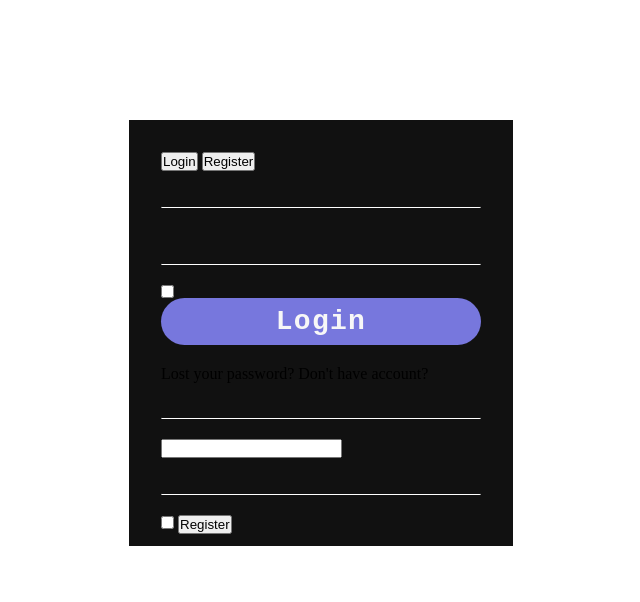
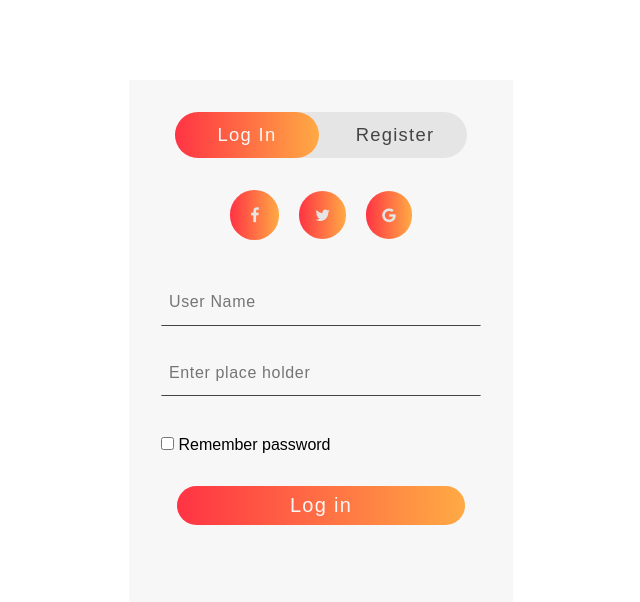
Before and after one commit to BinyamMamo/project_multi_step, a plain HTML site: page index.html in a window 1280 px wide. Shown: the whole page, without its empty margins (319-959 px from the left). Drawn offline with Linux system fonts and the light colour scheme.

Commit message:
finalize most of it. except reg/log btn transition

```diff
--- /dev/null
+++ b/css/login.css
@@ -0,0 +1,63 @@
+.username, .password, .email{
+    width: 20rem;
+    margin: auto;
+    color: #999;
+    font-size: 1rem;
+    font-family: sans-serif;
+    letter-spacing: 0.04rem;
+    margin-bottom: 1.5rem;
+    padding: 0.85rem 0.1rem;
+    padding-left: 0.5rem;
+    /* width: 8rem; */
+    border-radius: 0.1rem;
+    border: none;
+    border-bottom: 1px solid #444;
+    background-color: transparent;
+  }
+
+  .username:focus, .password:focus, .email:focus{
+    color: #444;
+    border: none;
+    border-bottom: 1px solid #999;
+    outline-color: transparent;
+    outline: none;
+  }
+
+  .login, .register{
+    font-family: sans-serif;
+    width: 18rem;
+    margin: auto;
+    margin-left: 1rem;
+    padding: 0.5rem 0rem;
+    background-image: linear-gradient(to right, #ff3344 , #ffaa44);
+    /* 7777dd */
+    border: none;
+    font-size: 1.25rem;
+    color: #f7f7f7;
+    letter-spacing: 0.08rem;
+    border-radius: 2rem;
+    margin-bottom: 1.25rem;
+    cursor: pointer;
+  }
+
+  .login:hover, .register:hover{
+    background-image: linear-gradient(to left, #ff3344 , #ffaa44);
+    transition-duration: 5s;
+  }
+
+  .checker-container{
+    width: fit-content;
+    /* margin: auto; */
+    margin-bottom: 2rem;
+    margin-top: 1rem;
+  }
+  .checker-box{
+    margin: 0;
+  }
+
+  .remember{
+    color: #444;
+    font-size: 1rem;
+    font-family: sans-serif;
+    margin-left: 0.25rem;
+  }
--- /dev/null
+++ b/css/register.css
@@ -0,0 +1,13 @@
+.checker-label{
+    font-size: 1rem;
+    font-family: sans-serif;
+    display: block;
+    margin-bottom: 2rem;
+    cursor: pointer;
+    user-select: none;
+}
+
+.checker-label a{
+    text-decoration: none;
+    color: #77f;
+}
--- a/css/styles.css
+++ b/css/styles.css
@@ -5,6 +5,7 @@
 
 body{
   /* background-image:  url("../img/bg.jpg"); */
+  /* background-color: #7777ff; */
   background-size: cover;
   background-position: center;
   background-repeat: repeat;
@@ -12,56 +13,80 @@ body{
 
 .container{
   /* border-radius: 0.75rem; */
-  background: #111;
+  display: block;
+  background: #f7f7f7;
   width: 20rem;
   margin: auto;
-  margin-top: 15vh;
+  margin-top: 10vh;
   padding: 2rem;
   padding-bottom: 0.75rem;
   overflow: hidden;
 }
 
-.username, .password{
-  width: 20rem;
+.icon-container{
+  width: fit-content;
   margin: auto;
-  color: #7d7d7d;
-  font-size: 1.25rem;
-  font-family: sans-serif;
-  letter-spacing: 0.04rem;
-  margin-bottom: 1.25rem;
-  padding: 0.4rem 1rem;
-  padding-left: 0.5rem;
-  /* width: 8rem; */
-  border-radius: 0.1rem;
-  border: none;
-  border-bottom: 1px solid white;
-  background-color: transparent;
+  margin-bottom: 2rem;
+}
+.fa{
+  background-image: linear-gradient(to right, #ff3344 , #ffaa44);
+  color: #e5e5e5;
+  padding: 1rem;
+  border-radius: 50px;
+  margin: 0.5rem;
 }
 
-.username:focus, .password:focus{
-  color: #7777dd;
-  border: none;
-  border-bottom: 1px solid white;
-  outline-color: transparent;
-  outline: none;
+.fa-facebook{
+  padding: 1.055rem 1.25rem;
 }
 
-.login{
-  font-family: monospace;
+.slide-container{
+  width: 50rem;
+  display: flex;
+}
+
+.container-one{
   width: 20rem;
+  display: block;
+  margin-left: 0rem;
+}
+
+.container-two{
+  width: 20rem;
+  display: block;
+  float: left;
+  margin-left: 5rem;
+}
+
+.btn-container{
+  background-color: #e5e5e5;
+  height: fit-content;
+  width: fit-content;
+  border-radius: 2rem;
   margin: auto;
-  padding: 0.5rem 0rem;
-  background-color: #7777dd;
+  margin-bottom: 1.5rem;
+  /* box-shadow: #ff6347; */
+  /* border: 1px solid #ff6347; */
+}
+
+.btn-active, .btn-inactive{
+  transition: 1s;
+  display: inline;
+  font-family: sans-serif;
+  width: 9rem;
+  padding: 0.75rem 0rem;
+  background-image: linear-gradient(to right, #ff3344 , #ffaa44);
+  /* 7777dd */
   border: none;
-  font-size: 1.75rem;
-  font-weight: bolder;
+  font-size: 1.15rem;
   color: #f7f7f7;
   letter-spacing: 0.08rem;
   border-radius: 2rem;
-  margin-bottom: 1.25rem;
   cursor: pointer;
 }
 
-.login:hover, .forgot:hover, .lack:hover{
-  opacity: 0.8;
+.btn-inactive{
+  background-color: transparent;
+  background-image: none;
+  color: #444;
 }
--- a/index.html
+++ b/index.html
@@ -3,6 +3,9 @@
 		<title>web</title>
 		<script src="js/script.js"></script>
 		<link rel="stylesheet" href="css/styles.css">
+		<link rel="stylesheet" href="css/login.css">
+		<link rel="stylesheet" href="css/register.css">
+		<link href="https://stackpath.bootstrapcdn.com/font-awesome/4.7.0/css/font-awesome.min.css" rel="stylesheet" integrity="sha384-wvfXpqpZZVQGK6TAh5PVlGOfQNHSoD2xbE+QkPxCAFlNEevoEH3Sl0sibVcOQVnN" crossorigin="anonymous">
 		<link rel="preconnect" href="https://fonts.googleapis.com">
 <link rel="preconnect" href="https://fonts.gstatic.com" crossorigin>
 <link href="https://fonts.googleapis.com/css2?family=Poppins:wght@100;200;300;400;600;700&display=swap" rel="stylesheet">
@@ -10,23 +13,36 @@
 	<body>
 		<div class="container">
 			<div class="btn-container">
-				<button class="btn-one">Login</button>
-				<button class="btn-two">Register</button>
+				<button class="btn-active" onclick="login(this)">Log In</button>
+				<button class="btn-inactive" onclick="register(this)">Register</button>
 			</div>
-			<div class="container-one">
-				<input class="username" type="text">
-				<input class="password" type="password">
-				<input class="checker-box" type="checkbox">
-				<button class="login">Login</button>
-				<a class="forgot">Lost your password?</a>
-				<a class="lack">Don't have account?</a>
+			<div class="icon-container">
+				<i class="fa fa-facebook"></i>
+				<i class="fa fa-twitter"></i>
+				<i class="fa fa-google"></i>
 			</div>
-			<div class="container-two">
-				<input class="username" type="text">
-				<input class="email" type="email">
-				<input class="password" type="password">
-				<input class="checker-box" type="checkbox">
+			<div class="slide-container">
+			<div class="container-one" id="container-one">
+				<input class="username" placeholder="User Name" type="text">
+				<input class="password" placeholder="Enter place holder" type="password">
+				<div class="checker-container">
+					<label class="checker-label">
+						<input class="checker-box" type="checkbox">
+						Remember password
+					</label>
+				</div>
+				<button class="login">Log in</button>
+			</div>
+			<div class="container-two" id="container-two">
+				<input class="username" placeholder="User Name" type="text">
+				<input class="email" placeholder="Email ID" type="email">
+				<input class="password" placeholder="Enter Password" type="password">
+				<label class="checker-label">
+					<input class="checker-box" type="checkbox">
+					I agree to the <a href="">terms & conditions</a>.
+				</label>
 				<button class="register">Register</button>
+			</div>
 			</div>
 			</div>
 	</body>
--- a/js/script.js
+++ b/js/script.js
@@ -0,0 +1,29 @@
+function register(regBtn){
+    var login = document.getElementById("container-one");
+    var register = document.getElementById("container-two");
+    login.style.marginLeft = "-25rem";
+    login.style.transition = "1s";
+
+    register.style.marginLeft = "5rem";
+    register.style.transition = "0.75s";
+
+    regBtn.classList.add("btn-active");
+    regBtn.previousElementSibling.classList.add("btn-inactive");
+    regBtn.classList.remove("btn-inactive");
+    regBtn.previousElementSibling.classList.remove("btn-active");
+}
+
+function login(logBtn){
+    var login = document.getElementById("container-one");
+    var register = document.getElementById("container-two");
+    login.style.marginLeft = "0rem";
+    login.style.transition = "1s";
+
+    register.style.marginLeft = "25rem";
+    register.style.transition = "0.75s";
+
+    logBtn.classList.add("btn-active");
+    logBtn.nextElementSibling.classList.add("btn-inactive");
+    logBtn.classList.remove("btn-inactive");
+    logBtn.nextElementSibling.classList.remove("btn-active");
+}
```
